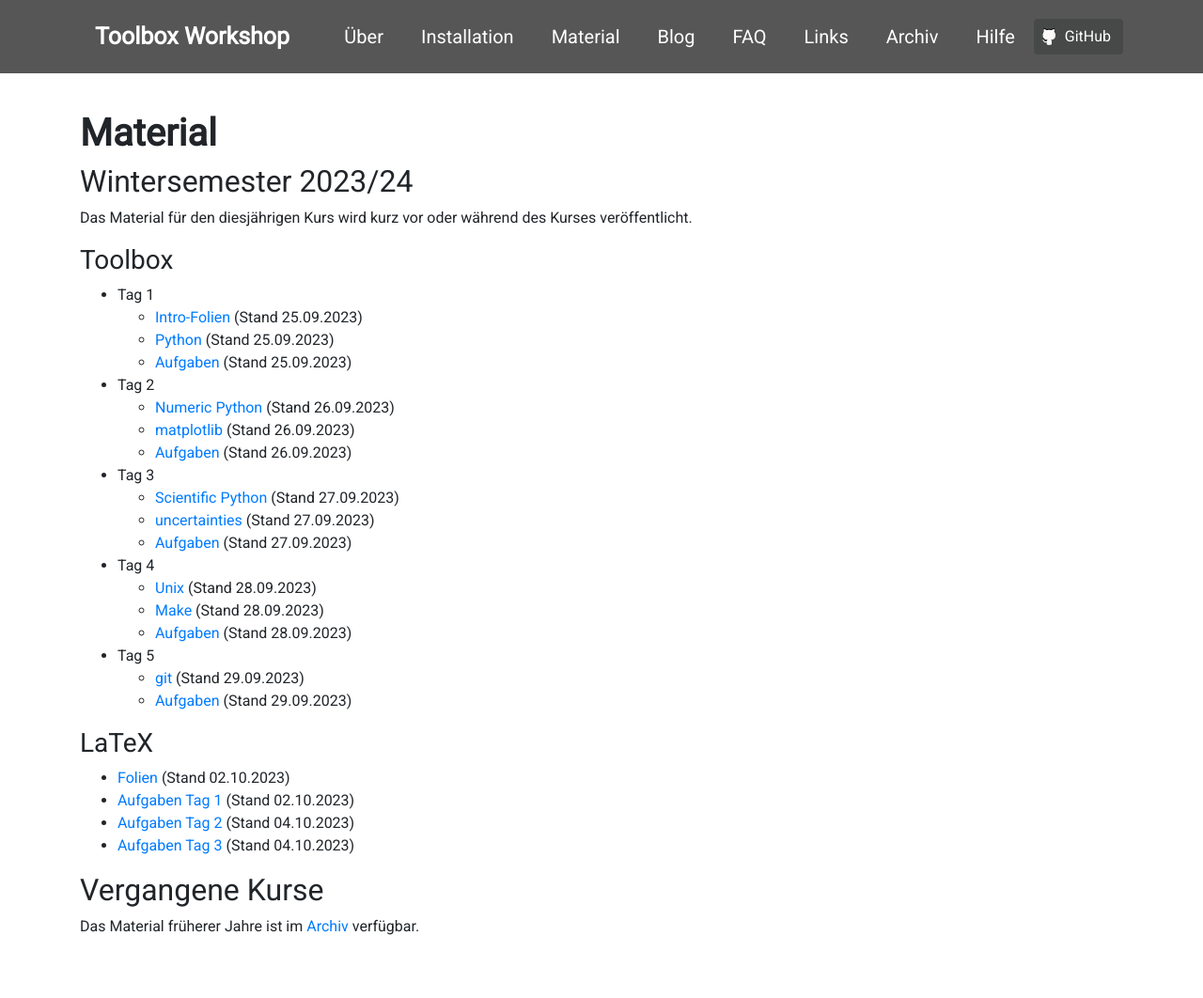
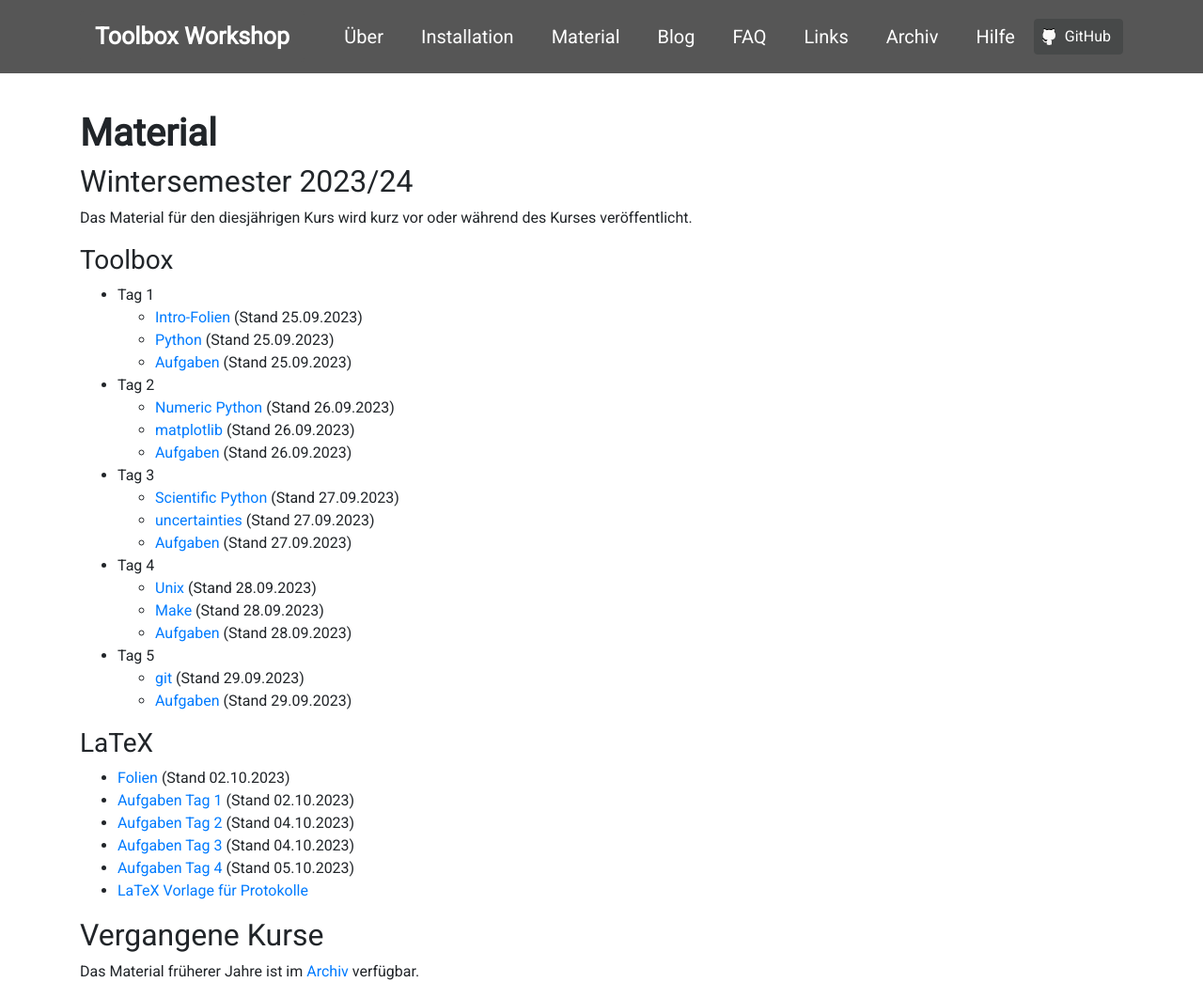
Before and after one commit to pep-dortmund/homepage-toolbox, a Jekyll site: the page built from notes.md, in a window 1280 px wide and 1062 px high. Shown: the whole window at 94% size. Built offline with Jekyll 4.4.1, drawn with Linux system fonts in a browser that asks for light colours; nearby versions of some CDN libraries.

Commit message:
2023 material last day

```diff
--- a/notes.md
+++ b/notes.md
@@ -35,11 +35,8 @@
 - [Aufgaben Tag 1](files/archive/2023/exercises-latex-1.zip) (Stand 02.10.2023)
 - [Aufgaben Tag 2](files/archive/2023/exercises-latex-2.zip) (Stand 04.10.2023)
 - [Aufgaben Tag 3](files/archive/2023/exercises-latex-3.zip) (Stand 04.10.2023)
-
-<!--
-- [Aufgaben Tag 4](files/archive/2022/exercises-latex-4.zip) (Stand 07.10.2022)
-- [LaTeX Vorlage für Protokolle](files/archive/2022/latex-template.zip) (Stand 07.10.2022)
--->
+- [Aufgaben Tag 4](files/archive/2023/exercises-latex-4.zip) (Stand 05.10.2023)
+- <a href="https://github.com/pep-dortmund/toolbox-workshop-protocol-template" target="_blank">LaTeX Vorlage für Protokolle</a>
 
 ## Vergangene Kurse
 
```
Also changed, not shown: 1 other file.
